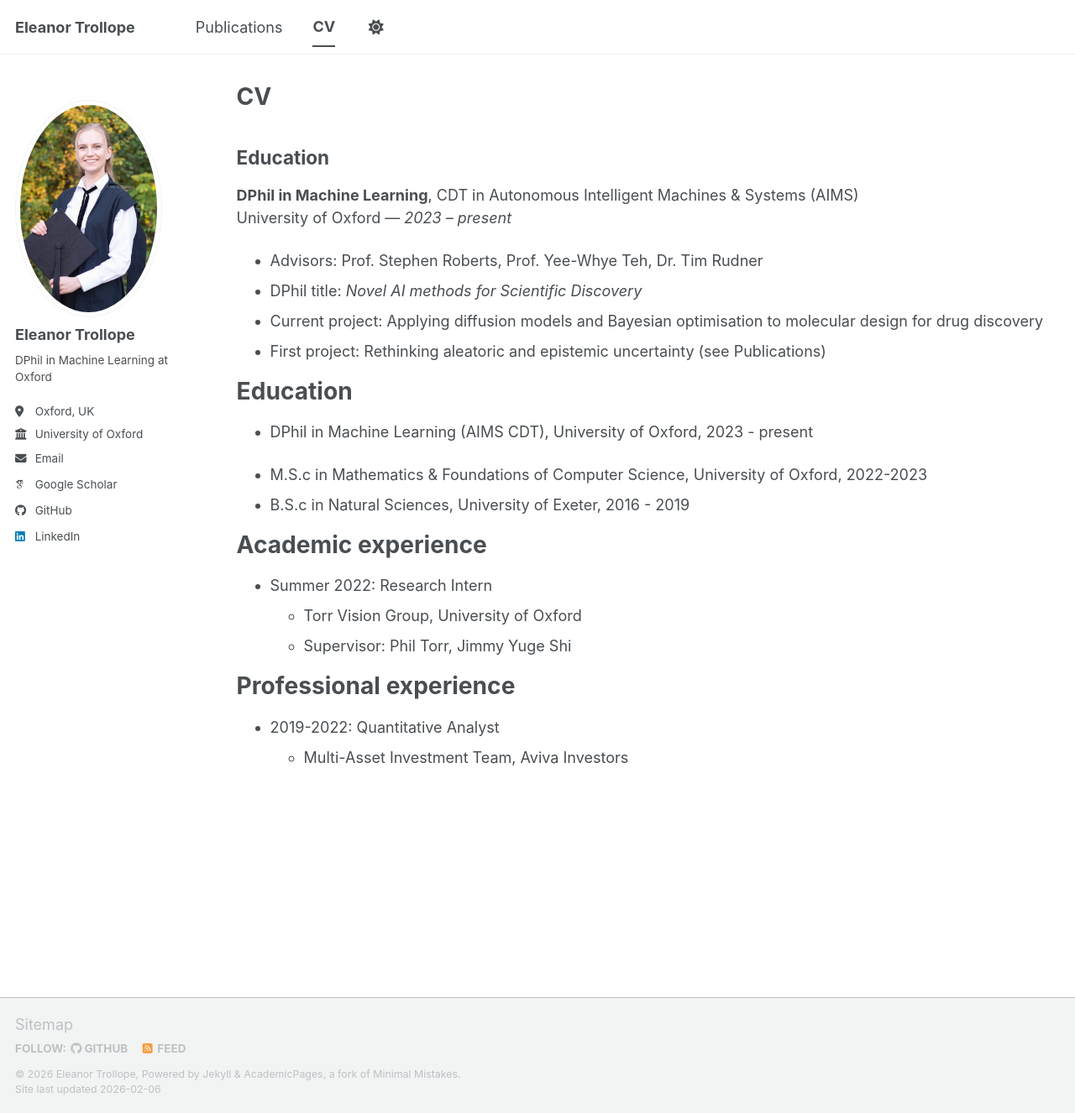
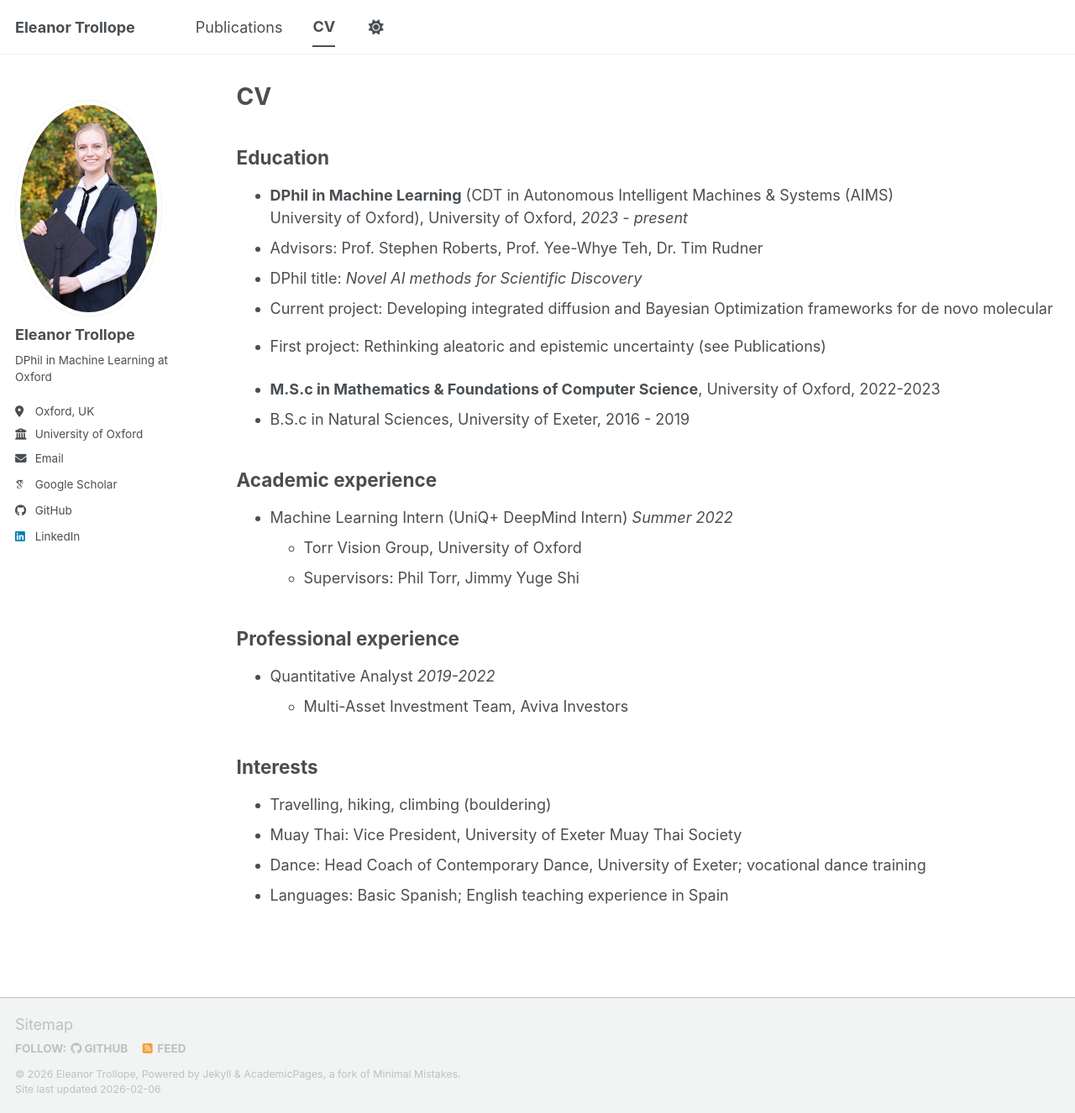
Before and after one commit to eleanortrollope/eleanortrollope.github.io, a Jekyll site: the page built from _pages/cv.md, in a window 1280 px wide and 1326 px high. Shown: the whole window at 84% size. Built offline with Jekyll 4.4.1, drawn with Linux system fonts in a browser that asks for light colours; some web fonts are replaced; a script bundle is joined from its source files by our own code; library files that are not in the unit come from our copies.

Commit message:
Refactor CV
Reformatted education and experience sections for clarity and consistency.

```diff
--- a/_pages/cv.md
+++ b/_pages/cv.md
@@ -8,29 +8,29 @@ author_profile: true
 
 {% include base_path %}
 
+
 ## Education
-**DPhil in Machine Learning**, CDT in Autonomous Intelligent Machines & Systems (AIMS)
-University of Oxford — *2023 – present*
+* **DPhil in Machine Learning** (CDT in Autonomous Intelligent Machines & Systems (AIMS)
+University of Oxford), University of Oxford, *2023 - present*
 - Advisors: Prof. Stephen Roberts, Prof. Yee-Whye Teh, Dr. Tim Rudner
 - DPhil title: *Novel AI methods for Scientific Discovery*
-- Current project: Applying diffusion models and Bayesian optimisation to molecular design for drug discovery
+- Current project: Developing integrated diffusion and Bayesian Optimization frameworks for de novo molecular
 - First project: Rethinking aleatoric and epistemic uncertainty (see Publications)
 
-
-Education
-======
-* DPhil in Machine Learning (AIMS CDT), University of Oxford, 2023 - present
-
-* M.S.c in Mathematics & Foundations of Computer Science, University of Oxford, 2022-2023
+* **M.S.c in Mathematics & Foundations of Computer Science**, University of Oxford, 2022-2023
 * B.S.c in Natural Sciences, University of Exeter, 2016 - 2019
 
-Academic experience
-======
-* Summer 2022: Research Intern
+## Academic experience
+* Machine Learning Intern (UniQ+ DeepMind Intern) *Summer 2022*
   * Torr Vision Group, University of Oxford
-  * Supervisor: Phil Torr, Jimmy Yuge Shi
+  * Supervisors: Phil Torr, Jimmy Yuge Shi
 
-Professional experience
-======
-* 2019-2022: Quantitative Analyst
+## Professional experience
+* Quantitative Analyst *2019-2022*
   * Multi-Asset Investment Team, Aviva Investors
+
+## Interests
+- Travelling, hiking, climbing (bouldering)
+- Muay Thai: Vice President, University of Exeter Muay Thai Society
+- Dance: Head Coach of Contemporary Dance, University of Exeter; vocational dance training
+- Languages: Basic Spanish; English teaching experience in Spain
```
